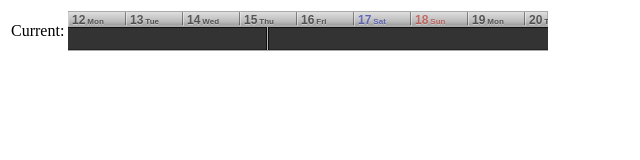
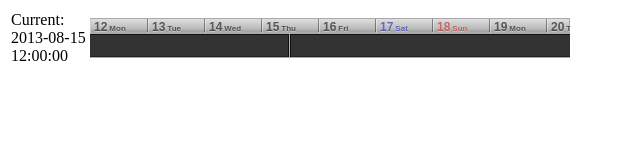
Before and after one commit to gyuque/MobmapChrome2, a browser extension: page tl-test.html in a window 1280 px wide. Shown: the whole page, without its empty margins (0-640 px from the left). Drawn offline with Linux system fonts and the light colour scheme.

Commit message:
date and time display text

```diff
--- a/inner/js/data/DateTimeModel.js
+++ b/inner/js/data/DateTimeModel.js
@@ -25,6 +25,16 @@ if (!window.mobmap) { window.mobmap={}; }
 				this.currentTime = t;
 				this.eventDispatcher().trigger(DateTime.CURRENT_TIME_CHANGE_EVENT, this);
 			}
+		},
+
+		makeCurrentPrettyDate: function() {
+			var d = new Date(this.currentTime * 1000.0);
+			return d.getFullYear() + '-' + padding_02(d.getMonth()+1) + '-' + padding_02(d.getDate());
+		},
+
+		makeCurrentPrettyTime: function() {
+			var d = new Date(this.currentTime * 1000.0);
+			return padding_02(d.getHours()) +':' + padding_02(d.getMinutes()) +':' + padding_02(d.getSeconds());
 		}
 	};
 
--- a/inner/js/ui/widgets/timeline-bar.js
+++ b/inner/js/ui/widgets/timeline-bar.js
@@ -20,6 +20,8 @@ if (!window.mobmap) { window.mobmap={}; }
 		this.adjustStyle();
 		this.setWidth(200);
 
+		this.jDateDisplayElement = null;
+		this.jTimeDisplayElement = null;
 		this.boundData = null;
 	}
 
@@ -36,6 +38,16 @@ if (!window.mobmap) { window.mobmap={}; }
 
 		bindDateTime: function(d) {
 			this.boundData = d;
+			this.syncFromData();
+		},
+
+		setDateDisplayElement: function(el) {
+			this.jDateDisplayElement = $(el);
+			this.syncFromData();
+		},
+
+		setTimeDisplayElement: function(el) {
+			this.jTimeDisplayElement = $(el);
 			this.syncFromData();
 		},
 
@@ -104,6 +116,20 @@ if (!window.mobmap) { window.mobmap={}; }
 			if (!suppressRedraw) {
 				this.redrawBar();
 			}
+
+			this.updateDisplayTexts();
+		},
+
+		updateDisplayTexts: function() {
+			if (this.jDateDisplayElement && this.boundData) {
+				var tx = this.boundData.makeCurrentPrettyDate();
+				this.jDateDisplayElement.text(tx);
+			}
+
+			if (this.jTimeDisplayElement && this.boundData) {
+				var time_tx = this.boundData.makeCurrentPrettyTime();
+				this.jTimeDisplayElement.text(time_tx);
+			}
 		},
 
 		onBarMouseDown: function(e) {
@@ -126,7 +152,6 @@ if (!window.mobmap) { window.mobmap={}; }
 		onGlobalMouseOut: function(e) {
 			if (RE_HTML_TAG.test(e.target.tagName)) {
 				this.dragging = false;
-				console.log("OUT");
 			}
 		},
 
--- a/js/tl-test.js
+++ b/js/tl-test.js
@@ -16,6 +16,8 @@
 		var initialCurrentTime = new Date(2013, 7, 15,  12, 0);
 		dateTimeModel.setCurrentTime( Math.floor( initialCurrentTime.getTime() / 1000.0 ) );
 
+		gTL1.setDateDisplayElement( document.getElementById('date-disp') );
+		gTL1.setTimeDisplayElement( document.getElementById('time-disp') );
 		gTL1.bindDateTime(dateTimeModel);
 
 		console.log("Test Range\n", startTimeObj, "\n", endTimeObj);
--- a/tl-test.html
+++ b/tl-test.html
@@ -25,6 +25,7 @@
 			<td>
 				Current:
 				<div id="date-disp"></div>
+				<div id="time-disp"></div>
 			</td><td><div id="tl-container-1"></div></td>
 		</tr></table>
 	</body>
```
